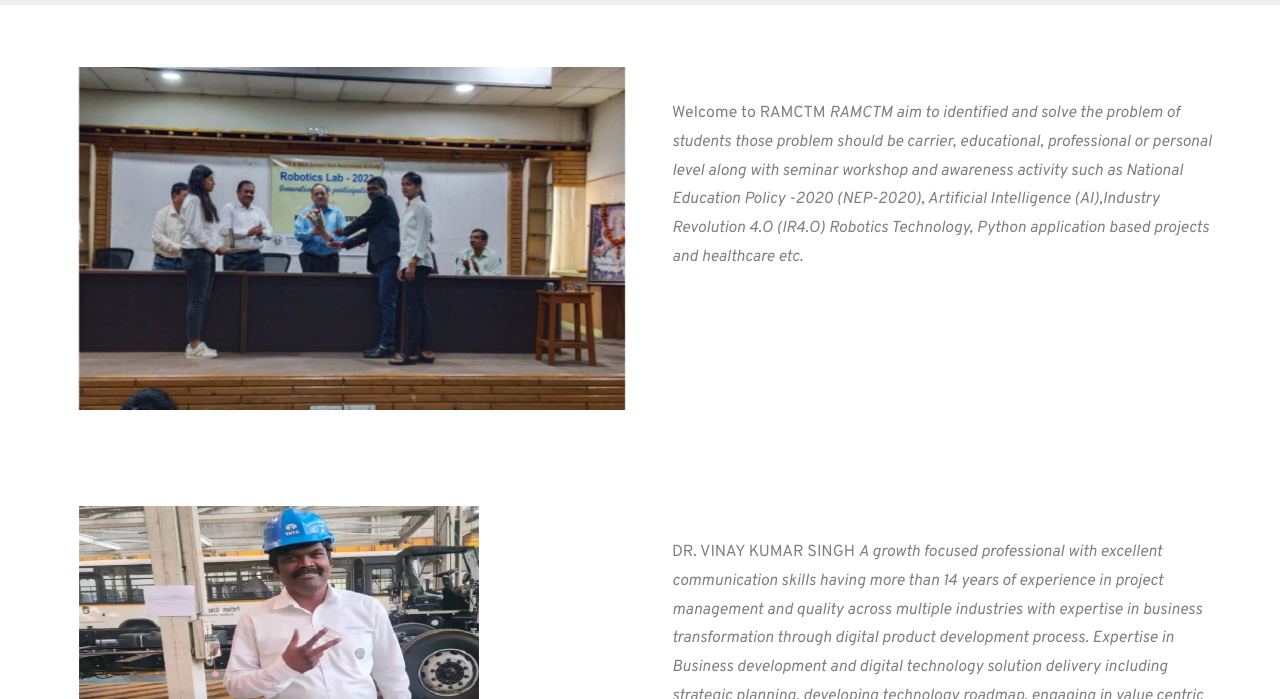
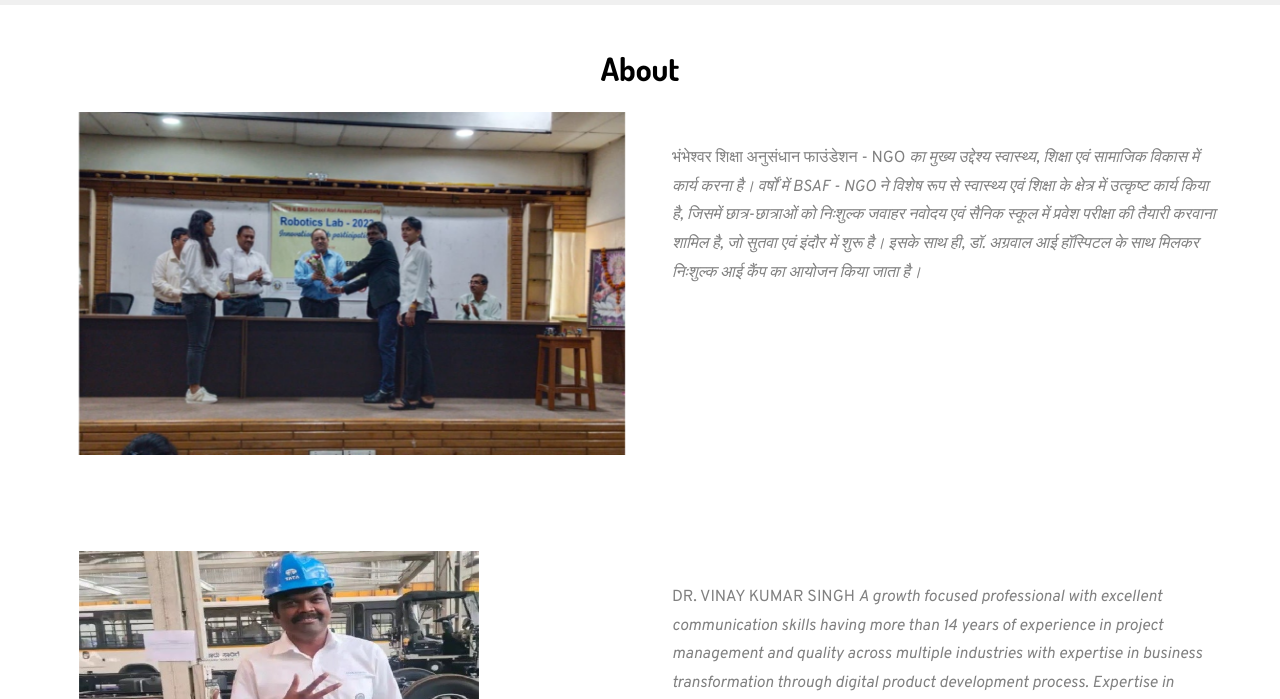
Before and after one commit to Shailendrasingh189/ramctm_dev, a plain HTML site: page about.html in a window 1280 px wide. Shown: the part 101-800 px from the top of the page. Drawn offline with Linux system fonts and the light colour scheme; some packages are replaced by stand-ins of ours; no server answers; files whose address does not match are found by name.

Commit message:
header change

```diff
--- a/about.html
+++ b/about.html
@@ -84,6 +84,7 @@
 
     <section class="ftco-section" style="margin-top: 100px">
       <div class="container">
+        <h2 style="text-align: center; font-weight: bold; ">About</h2>
         <div class="row d-flex" style="margin-top: 20px;">
           <div class="col-md-6 d-flex ftco-animate" >
             <!-- <div class="img img-about align-self-stretch"
@@ -91,11 +92,10 @@
               <img src="images/ramctm/about.jpeg" alt=""  height="100%" width="100%" >
           </div>
           <div class="col-md-6 pl-md-5 ftco-animate">
-            <b class="mb-4"> Welcome to RAMCTM</b>
-            <i>RAMCTM aim to identified and solve the problem of students those problem should be carrier, educational,
-              professional or personal level along with seminar workshop and awareness activity such as National Education
-              Policy -2020 (NEP-2020), Artificial Intelligence (AI),Industry Revolution 4.O (IR4.O) Robotics Technology,
-              Python application based projects and healthcare etc.</i>
+            <b class="mb-4">भंभेश्वर शिक्षा अनुसंधान फाउंडेशन - NGO</b>
+            <i>
+               का मुख्य उद्देश्य स्वास्थ्य, शिक्षा एवं सामाजिक विकास में कार्य करना है। वर्षों में BSAF - NGO ने विशेष रूप से स्वास्थ्य एवं शिक्षा के क्षेत्र में उत्कृष्ट कार्य किया है, जिसमें छात्र-छात्राओं को निःशुल्क जवाहर नवोदय एवं सैनिक स्कूल में प्रवेश परीक्षा की तैयारी करवाना शामिल है, जो सुतवा एवं इंदौर में शुरू है। इसके साथ ही, डॉ. अग्रवाल आई हॉस्पिटल के साथ मिलकर निःशुल्क आई कैंप का आयोजन किया जाता है।
+            </i>
           </div>
         </div>
       </div>
```
